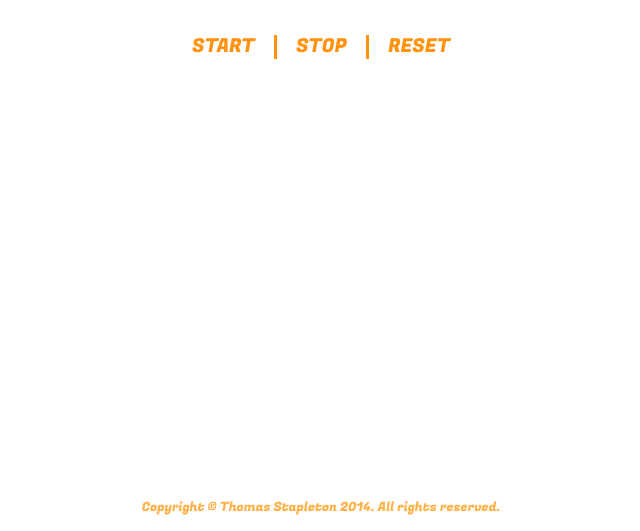
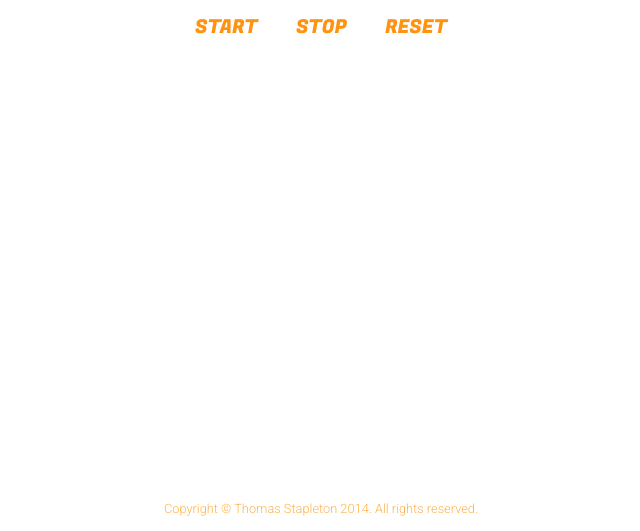
Before and after one commit to tomcode45678/stopwatch, a plain HTML site: page index.html in a window 1280 px wide. Shown: the part 269-800 px from the top of the page, without its empty margins (319-959 px from the left). Drawn offline with Linux system fonts and the light colour scheme.

Commit message:
Updated styling

```diff
--- a/index.html
+++ b/index.html
@@ -3,7 +3,7 @@
 <head>
     <meta http-equiv="Content-Type" content="text/html; charset=utf-8" />
     <meta name="viewport" content="width=device-width, initial-scale=1, maximum-scale=1" />
-    <link href="http://fonts.googleapis.com/css?family=Fugaz+One" rel="stylesheet" type="text/css">
+    <link href="http://fonts.googleapis.com/css?family=Fugaz+One|Roboto:300" rel="stylesheet" type="text/css">
     <link href="styles/main.css" type="text/css" rel="stylesheet" />
     <script type="text/javascript" src="scripts/require.js" data-main="scripts/stopwatch-config"></script>
     <title>Online Stopwatch - JavaScript</title>
--- a/styles/main.css
+++ b/styles/main.css
@@ -21,7 +21,7 @@ ul li{
     display: inline;
 }
 
-h1, #control-panel a, noscript{
+h1, #control-panel a, span, noscript{
     color: #ff9310;
     text-transform: uppercase;
 }
@@ -35,10 +35,13 @@ h1 span, noscript{
 }
 
 #stopwatch span{
-    color: #ff9310;
     font-size: 4em;
     min-width: 1.4em;
     display: inline-block;
+}
+
+#stopwatch span, #footer{
+    font-family: 'Roboto', sans-serif;
 }
 
 #stopwatch span.gap{
@@ -53,7 +56,6 @@ h1 span, noscript{
 
 #control-panel li{
     margin: 0 0 0 -4px;
-    border-left: 3px solid #ff9310;
 }
 
 #control-panel li:first-child{
@@ -61,13 +63,13 @@ h1 span, noscript{
 }
 
 #control-panel a{
-    padding: 1em;
+    padding: 1em 1em 0.5em 1em;
     font-size: 1.2em;
     text-decoration: none;
 }
 
 #control-panel a:hover{
-    border-bottom: 3px solid #ff9310;
+    border-bottom: 2px solid #ff9310;
 }
 
 #footer{
```
